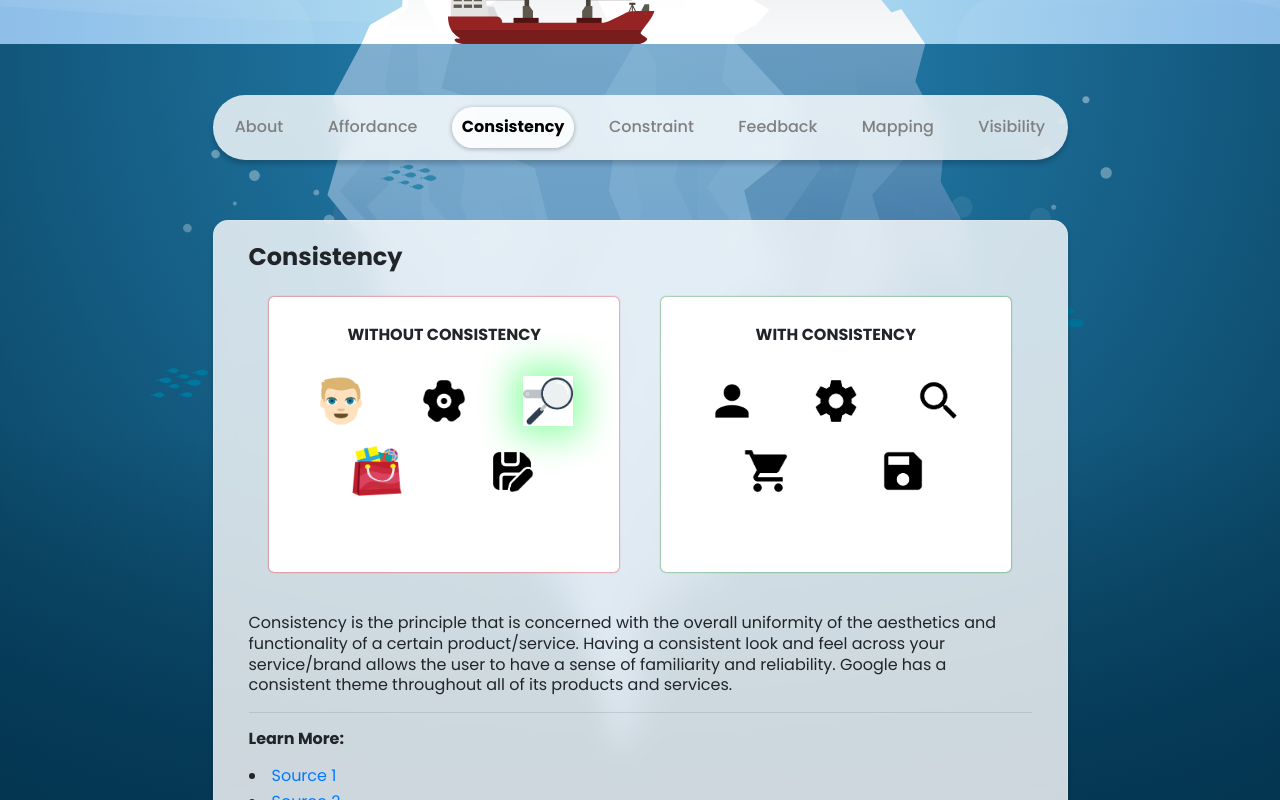
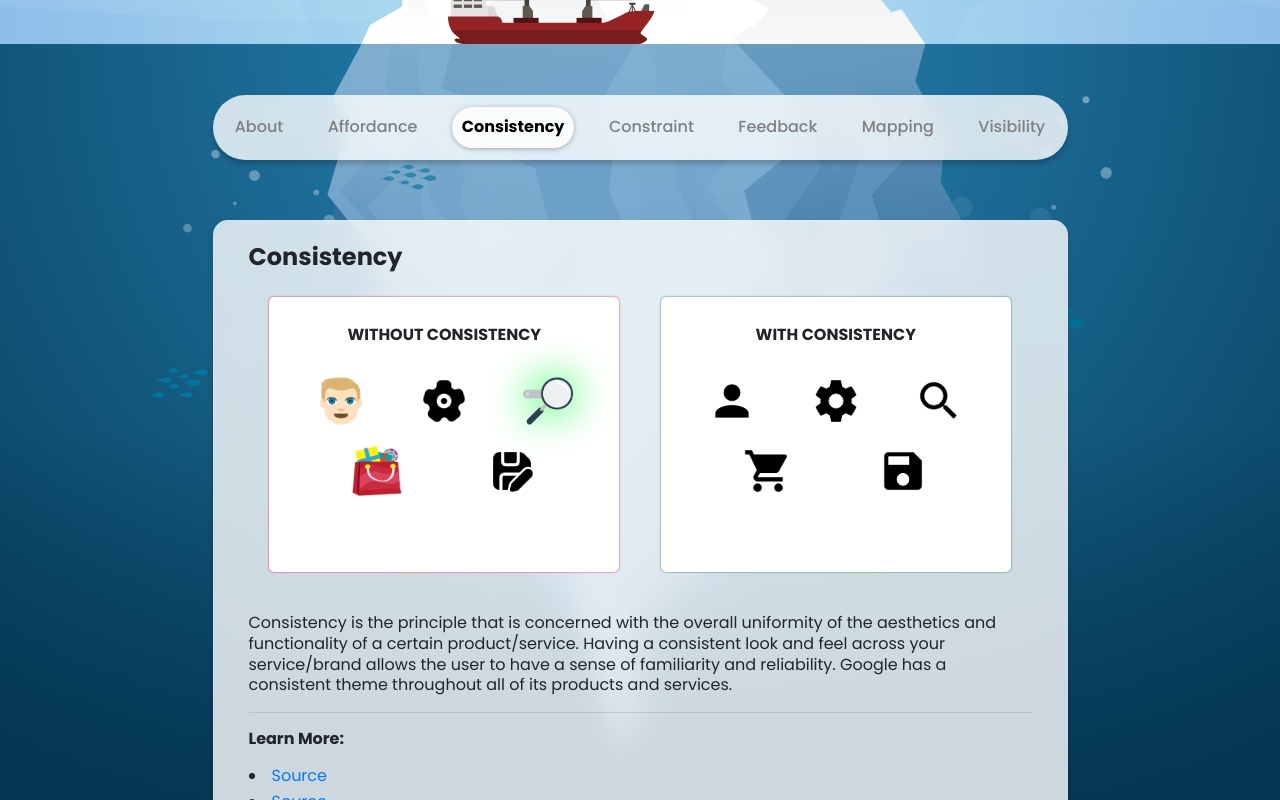
Before and after one commit to Jasonx235/UX-Design-Pricinples, a React (Create React App) app: page /consistency in a window 1280 px wide. In both pictures the pointer is over the picture 547 px from the left and 835 px from the top of the page. Shown: the part 435-1235 px from the top of the page. Built offline with nearby package versions, Linux system fonts and the light colour scheme.

Commit message:
upadted consistency css

```diff
--- a/src/CSS/style.css
+++ b/src/CSS/style.css
@@ -353,19 +353,19 @@ h1 {
 }
 
 .hover1:hover {
-  box-shadow: 0px 0px 35px 10px rgba(0, 255, 51, 0.43);
+  filter: drop-shadow(0px 0px 20px rgba(0, 255, 51, 1));
 }
 
 .hover2:hover {
-  box-shadow: 0px 0px 35px 10px rgba(8, 0, 252, 0.43);
+  filter: drop-shadow(0px 0px 20px rgba(8, 0, 252, 1));
 }
 
 .hover3:hover {
-  box-shadow: 0px 0px 35px 10px rgba(252, 0, 122, 0.43);
+  filter: drop-shadow(0px 0px 20px rgba(252, 0, 122, 1));
 }
 
 .hover4:hover {
-  box-shadow: 0px 0px 35px 10px rgba(0, 255, 170, 0.43);
+  filter: drop-shadow(0px 0px 20px rgba(0, 255, 170, 1));
 }
 
 /* Constraint ----------------------------------------------*/
--- a/src/components/Information.jsx
+++ b/src/components/Information.jsx
@@ -23,7 +23,7 @@ function Information({ selectedID }) {
                 return (
                   <li className='sources' key={parseInt(index, 10)}>
                     <a href={link} target='_blank' rel='noopener noreferrer'>
-                      Source {index + 1}
+                      Source
                     </a>
                   </li>
                 );
@@ -55,7 +55,7 @@ function Information({ selectedID }) {
               return (
                 <li className='sources' key={parseInt(index, 10)}>
                   <a href={link} target='_blank' rel='noopener noreferrer'>
-                    Source {index + 1}
+                    Source
                   </a>
                 </li>
               );
```
